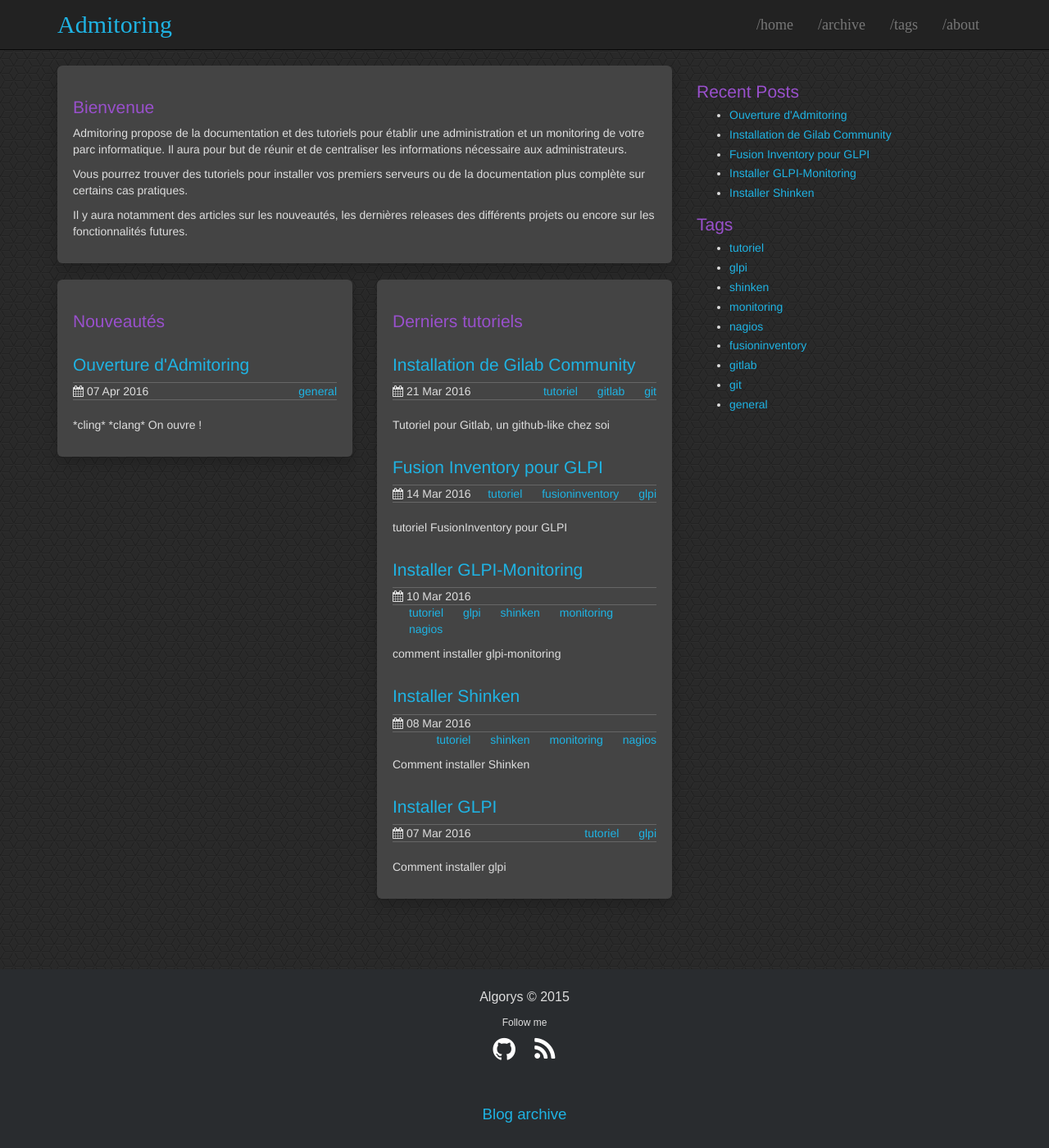
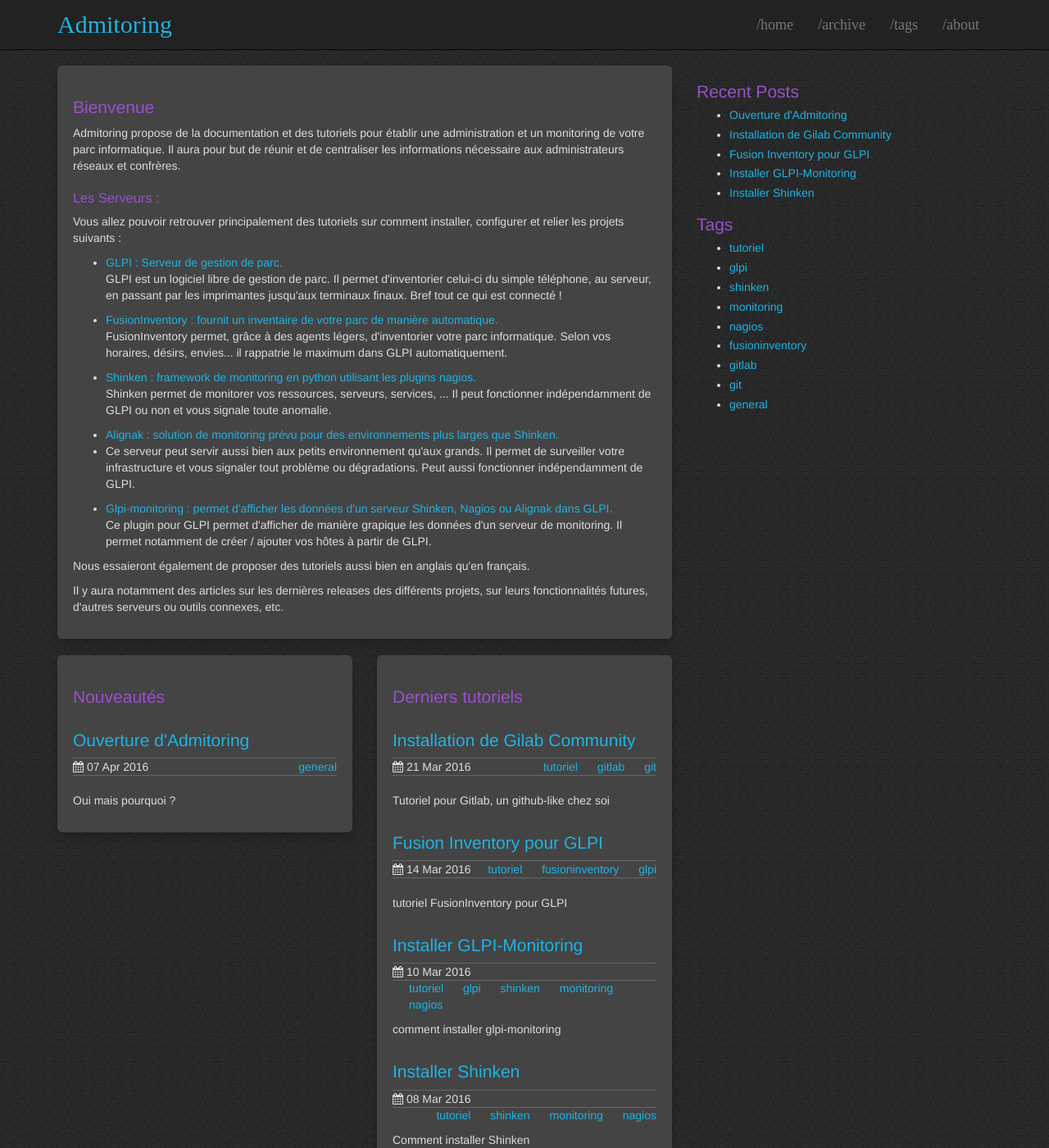
Before and after one commit to algorys/sysadmin, a Jekyll site: the page built from index.html, in a window 1280 px wide and 1400 px high. Shown: the whole window at 82% size. Built offline with Jekyll 4.4.1, drawn with Linux system fonts in a browser that asks for light colours.

Commit message:
Mise au propre des textes

```diff
--- a/index.html
+++ b/index.html
@@ -2,13 +2,31 @@
 layout: page
 ---
 
-    <div class="pitch">
-        <h2>Bienvenue</h2>
-        <p>Admitoring propose de la documentation et des tutoriels pour établir une administration et un monitoring de votre parc informatique. Il aura pour but de réunir et de centraliser les informations nécessaire aux administrateurs.</p>
-        <p>Vous pourrez trouver des tutoriels pour installer vos premiers serveurs ou de la documentation plus complète sur certains cas pratiques.</p>
-        <p>Il y aura notamment des articles sur les nouveautés, les dernières releases des différents projets ou encore sur les fonctionnalités futures.</p>
+ <div class="pitch">
+   <h2>Bienvenue</h2>
+     <p>Admitoring propose de la documentation et des tutoriels pour établir une administration et un monitoring de votre parc informatique. Il aura pour but de réunir et de centraliser les informations nécessaire aux administrateurs réseaux et confrères.</p>
+    <h3>Les Serveurs :</h3>
+    <p>Vous allez pouvoir retrouver principalement des tutoriels sur comment installer, configurer et relier les projets suivants : </p>
+
+    <ul>
+      <li><a href="http://glpi-project.org">GLPI : Serveur de gestion de parc.</a></li>
+      <p>GLPI est un logiciel libre de gestion de parc. Il permet d'inventorier celui-ci du simple téléphone, au serveur, en passant par les imprimantes jusqu'aux terminaux finaux. Bref tout ce qui est connecté !</p>
+      <li><a href="fusioninventory.org">FusionInventory : fournit un inventaire de votre parc de manière automatique.</a></li>
+      <p>FusionInventory permet, grâce à des agents légers, d'inventorier votre parc informatique. Selon vos horaires, désirs, envies... il rappatrie le maximum dans GLPI automatiquement.
+      <li><a href="http://www.shinken-monitoring.org">Shinken : framework de monitoring en python utilisant les plugins nagios.</a>
+      <p>Shinken permet de monitorer vos ressources, serveurs, services, ... Il peut fonctionner indépendamment de GLPI ou non et vous signale toute anomalie.</p>
+      <li><a href="http://alignak-monitoring.github.io">Alignak : solution de monitoring prévu pour des environnements plus larges que Shinken.</a><li>
+      <p>Ce serveur peut servir aussi bien aux petits environnement qu'aux grands. Il permet de surveiller votre infrastructure et vous signaler tout problème ou dégradations. Peut aussi fonctionner indépendamment de GLPI.</p>
+      <li><a href="https://github.com/ddurieux/glpi_monitoring">Glpi-monitoring : permet d'afficher les données d'un serveur Shinken, Nagios ou Alignak dans GLPI.</a>
+      <p>Ce plugin pour GLPI permet d'afficher de manière grapique les données d'un serveur de monitoring. Il permet notamment de créer / ajouter vos hôtes à partir de GLPI.</p>
+    </ul>
+
+<p>Nous essaieront également de proposer des tutoriels aussi bien en anglais qu'en français.</p>
+
+        <p>Il y aura notamment des articles sur les dernières releases des différents projets, sur leurs fonctionnalités futures, d'autres serveurs ou outils connexes, etc.</p>
     </div>
 </div>
+
 <div class="row">
     <div class="col-md-6">
 <div class="well">
```
Also changed, not shown: news/_posts/2016-04-08-ouverture.md (+5 -17 lines).
